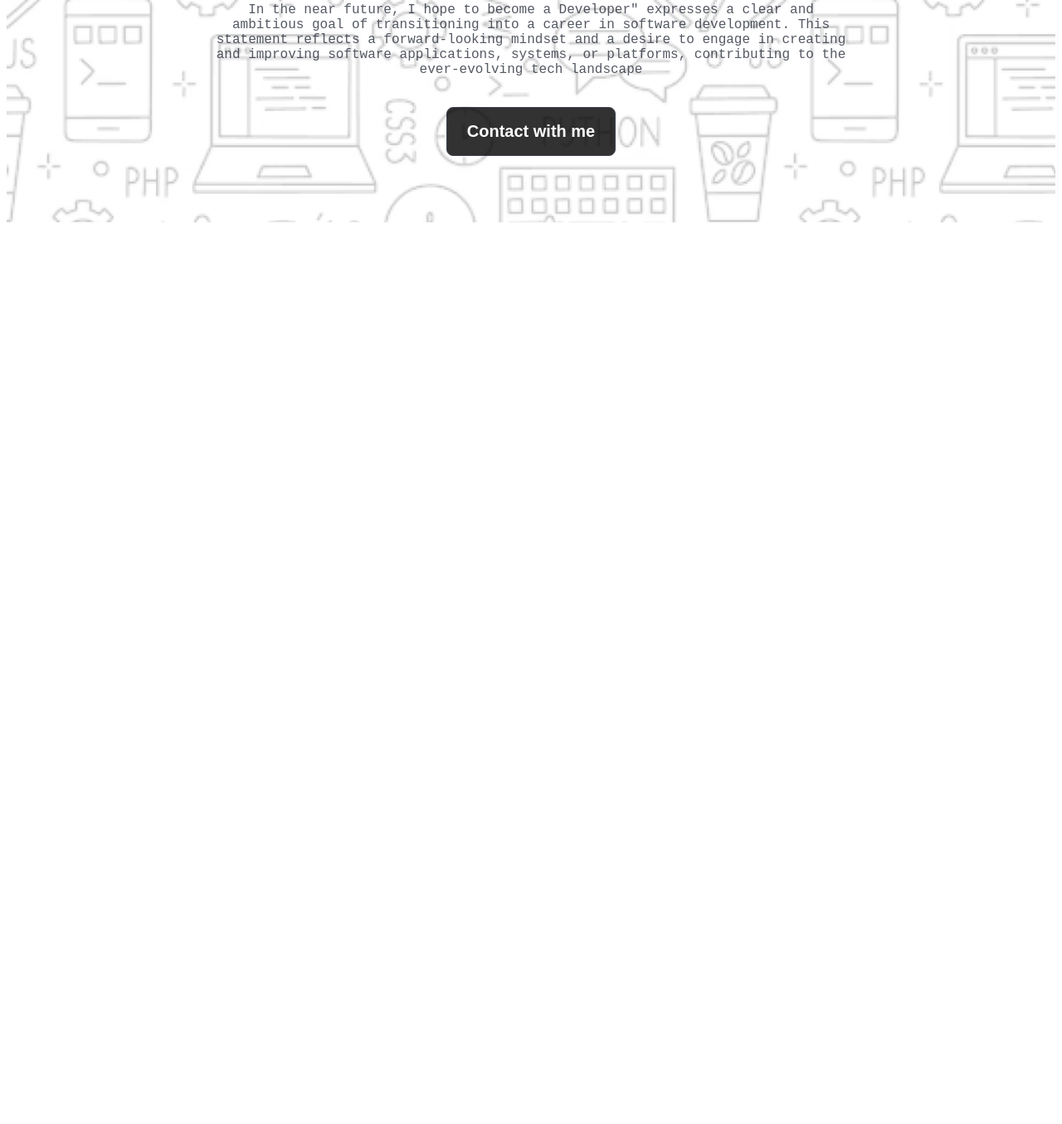
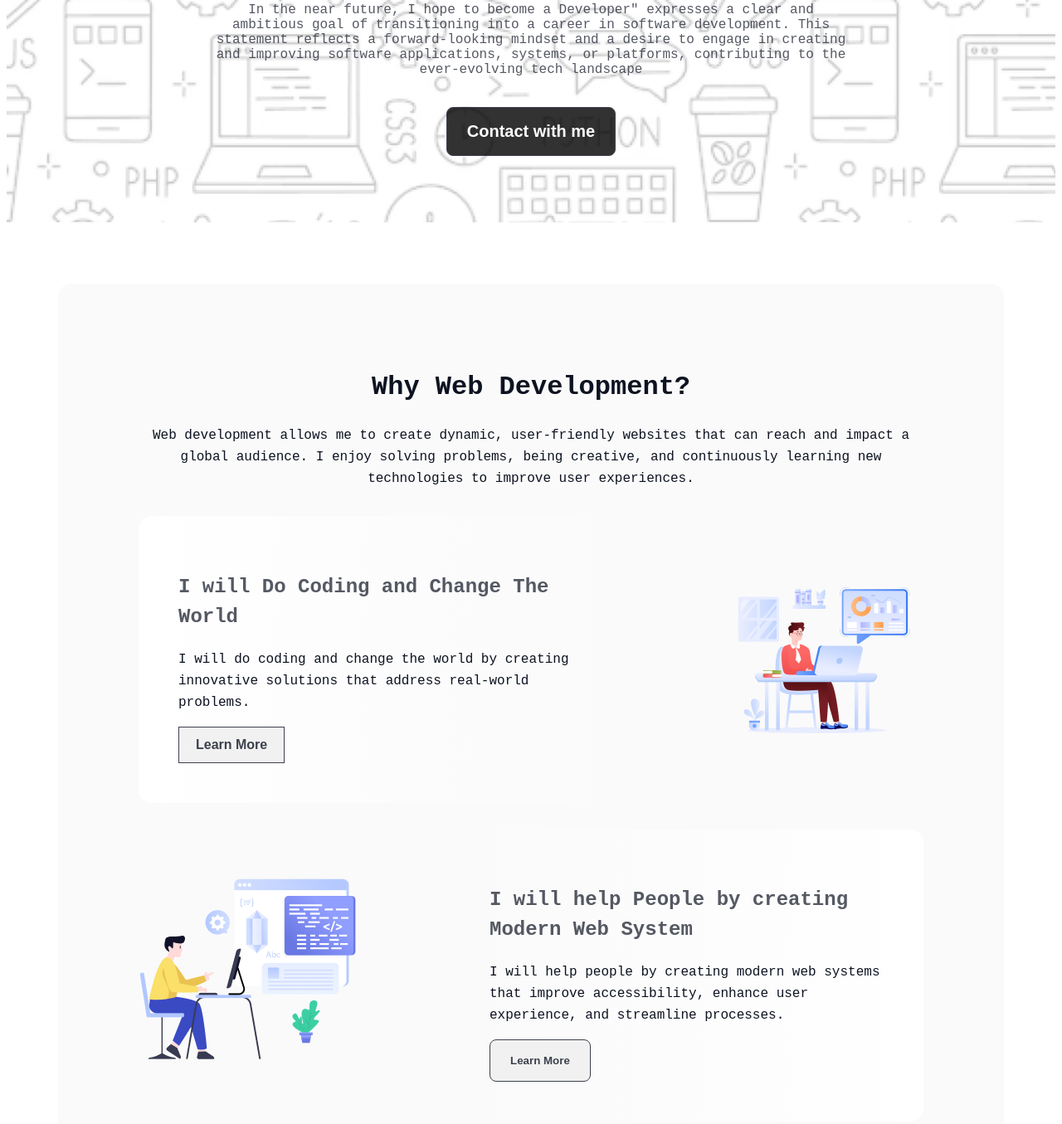
Before and after one commit to mriponm/assignment1, a plain HTML site: page index.html in a window 1280 px wide. Shown: the part 644-1999 px from the top of the page at 83% size. Before the commit the page ends 920 px from the top, so only its background shows below. Drawn offline with Linux system fonts and the light colour scheme; a web font is replaced by a local one.

Commit message:
adding web development section

```diff
--- a/index.html
+++ b/index.html
@@ -21,7 +21,37 @@
             </div>
         </div>
     </header>
-    <main>
+    <main class="backgroud-style">
+        <section class="web-dev">
+            <div class="web-dev-container">
+                <h1 class="section-title">Why Web Development?</h1>
+                <p class="section-description">Web development allows me to create dynamic, user-friendly websites that can reach and impact a global audience. I enjoy solving problems, being creative, and continuously learning new technologies to improve user experiences.</p>
+                <div class="web-dev-content-box">
+                   <div class="web-dev-content-textbox">
+                    <h2 class="web-dev-content-title">I will Do Coding and Change The World</h2>
+                    <p class="web-dev-content-description">I will do coding and change the world by creating innovative solutions that address real-world problems.</p>
+                    <button class="btn-primary"><a href="#">Learn More</a></button>
+                   </div>
+                    <img src="./assets/Group 3.png" alt="" class="web-dev-content-image">
+                </div>
+                <div class="web-dev-content-box">
+                    <img src="./assets/Layer_1.png" alt="" class="web-dev-content-image">
+                    <div class="web-dev-content-textbox-2">
+                        <h2 class="web-dev-content-title">I will help People by creating Modern Web System</h2>
+                        <p class="web-dev-content-description">I will help people by creating modern web systems that improve accessibility, enhance user experience, and streamline processes.</p>
+                        <button class="btn-primary"><a href="#">Learn More</a></button>
+                    </div>
+                </div>
+                <div class="web-dev-content-box">
+                    <div class="web-dev-content-textbox">
+                        <h2 class="web-dev-content-title">I will Do Coding and Change The World</h2>
+                        <p class="web-dev-content-description">I will do coding and change the world by creating innovative solutions that address real-world problems</p>
+                        <button class="btn-primary"><a href="#">Learn More</a></button>
+                          </div>
+                    <img src="./assets/Group 4.png" alt="" class="web-dev-content-image">
+                </div>
+            </div>
+        </section>
     </main>
     <footer>
 
--- a/styles/style.css
+++ b/styles/style.css
@@ -37,9 +37,25 @@
     color: rgb(13, 19, 33);
 }
 
+.section-title{
+    color: rgb(13, 19, 33);
+    font-size: 32px;
+    font-weight: 800;
+    line-height: 37px;
+    letter-spacing: 0%;
+    text-align: center;
+}
+.section-description{
+    color: rgb(13, 19, 33);
+    font-size: 16px;
+    font-weight: 400;
+    line-height: 26px;
+    letter-spacing: 0%;
+    text-align: center;
+}
 /* Hero styles */
 .hero{
-    background-image: url(/assets/Hero-bg.png);
+    background-image: url(../assets/Hero-bg.png);
     background-repeat: no-repeat;
     background-size: cover;
     padding: 80px 250px;
@@ -77,3 +93,49 @@
     font-size: 20px;
     font-weight: 600;
 }
+
+/* Main Styles */
+.backgroud-style{
+    max-width: 1140px;
+    margin: 0 auto;
+}
+.web-dev{
+    border-radius: 16px;
+    background: rgba(13, 19, 33, 0.02);
+    margin-top: 74px;
+    padding: 80px 97px;
+}
+.web-dev-content-box{
+    display: flex;
+    align-items: center;
+    gap: 100px;
+    margin: 32px 0;
+}
+.web-dev-content-textbox{
+    border-radius: 16px;
+    background: linear-gradient(90.00deg, rgb(255, 255, 255),rgba(255, 255, 255, 0) 100%);
+    padding: 48px;
+}
+.web-dev-content-textbox-2{
+    border-radius: 16px;
+    background: linear-gradient(270.00deg, rgb(255, 255, 255),rgba(255, 255, 255, 0) 100%);
+    padding: 48px;
+}
+.web-dev-content-title{
+    color: rgba(13, 19, 33, 0.7);
+    font-size: 24px;
+    font-weight: 700;
+    line-height: 36px;
+}
+.web-dev-content-description{
+    color: rgb(13, 19, 33);
+    font-size: 16px;
+    font-weight: 400;
+    line-height: 26px;
+}
+.web-dev-content-textbox .btn-primary{
+    border-radius: 0;
+    padding: 12px 20px 12px 20px;
+    color: rgb(13, 19, 33);
+    font-size: 16px;
+}
```
